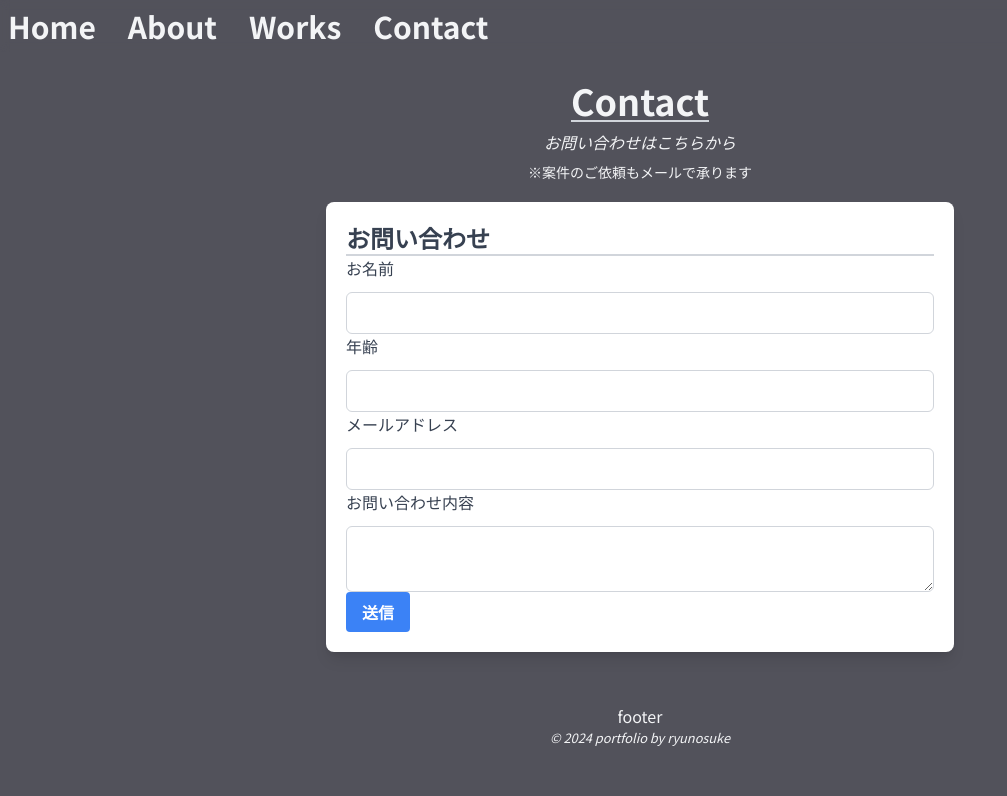
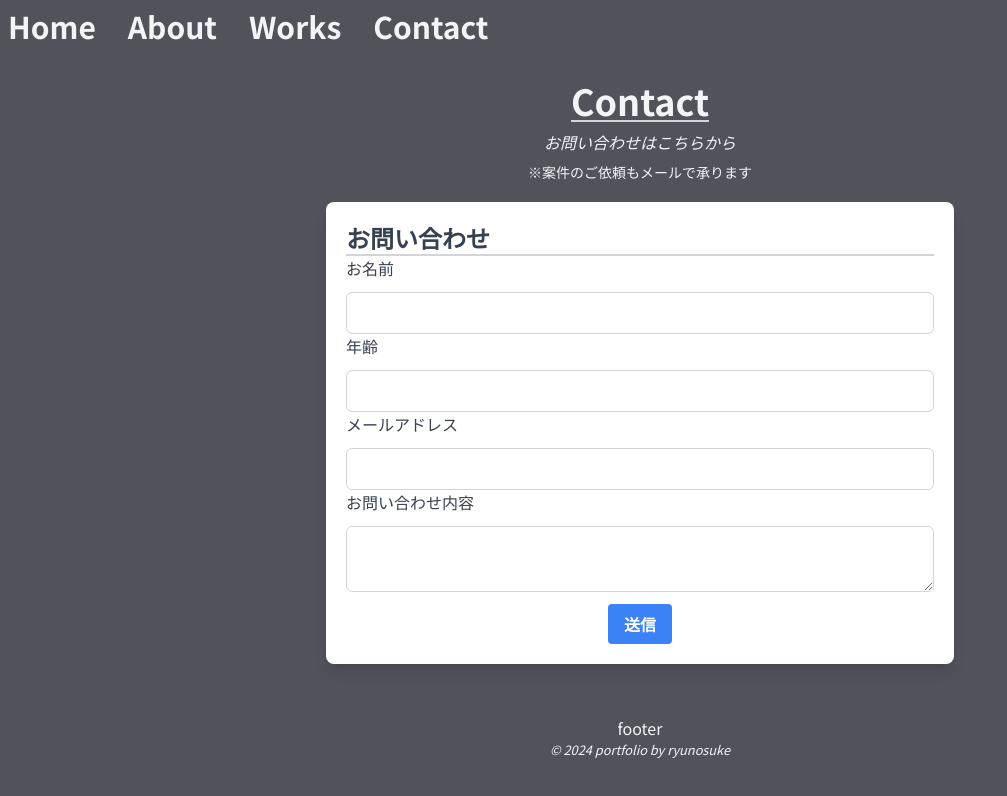
Before and after one commit to ryuno3/portfolio, a Next.js app: page /contact in a window 1280 px wide. Shown: the top 796 px of the page, without its empty margins (0-1007 px from the left). Built offline with nearby package versions, Linux system fonts and the light colour scheme; a web font is replaced by a local one.

Commit message:
💄 気になってた送信ボタンの配置を変更

```diff
--- a/src/components/sections/Contact/ContactForm.tsx
+++ b/src/components/sections/Contact/ContactForm.tsx
@@ -116,6 +116,7 @@ const ContactForm = () => {
 
         {error && <p className="text-red-500">{error}</p>}
 
+        <div className="text-center mt-3">
           {result ? (
             <p>送信が完了しました</p>
           ) : (
@@ -127,6 +128,7 @@ const ContactForm = () => {
               {isPending ? "送信中" : "送信"}
             </button>
           )}
+        </div>
       </form>
     </div>
   );
```
Lines whose indentation alone changed are shown as unchanged.
